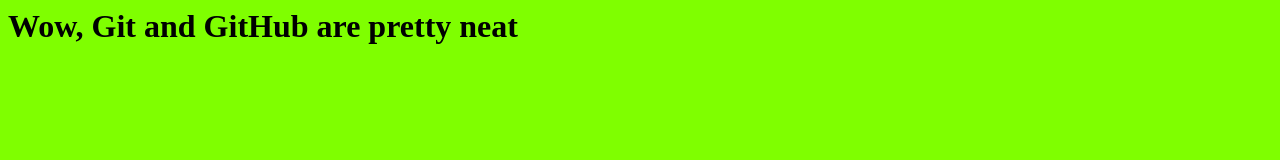
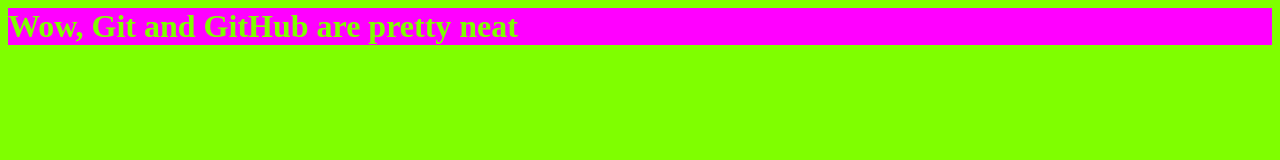
Before and after one commit to marikaross/github-intor, a plain HTML site: page index.html in a window 1280 px wide. Drawn offline with Linux system fonts and the light colour scheme.

Commit message:
Add styles to H1

```diff
--- a/styles.css
+++ b/styles.css
@@ -1,3 +1,8 @@
 body {
   background-color: chartreuse;
 }
+
+h1 {
+  background-color: magenta;
+  color: chartreuse;
+}
```
